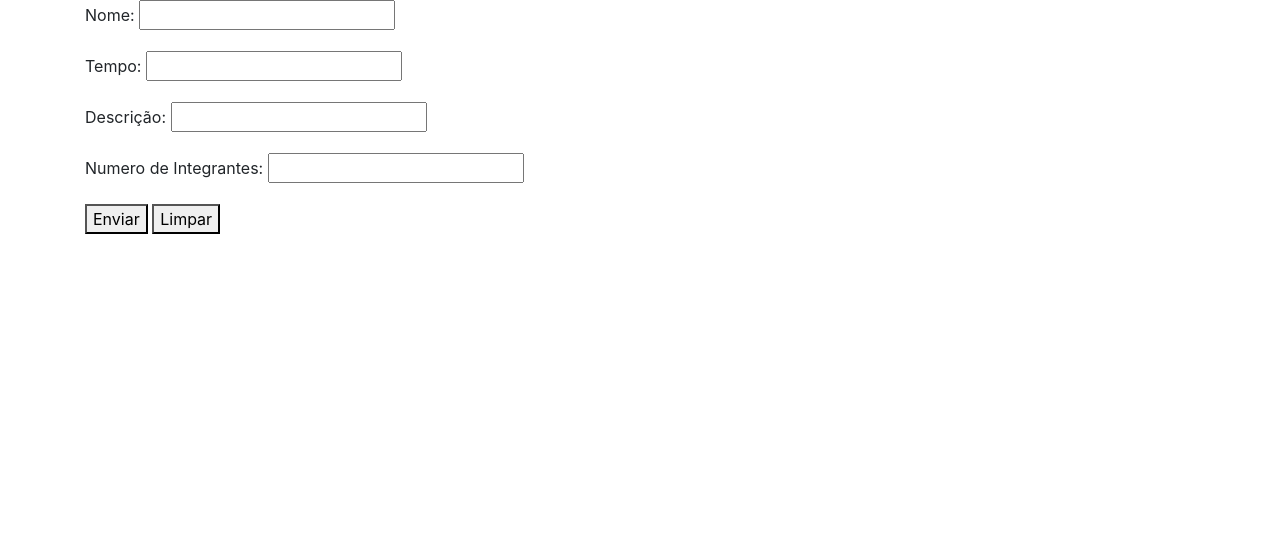
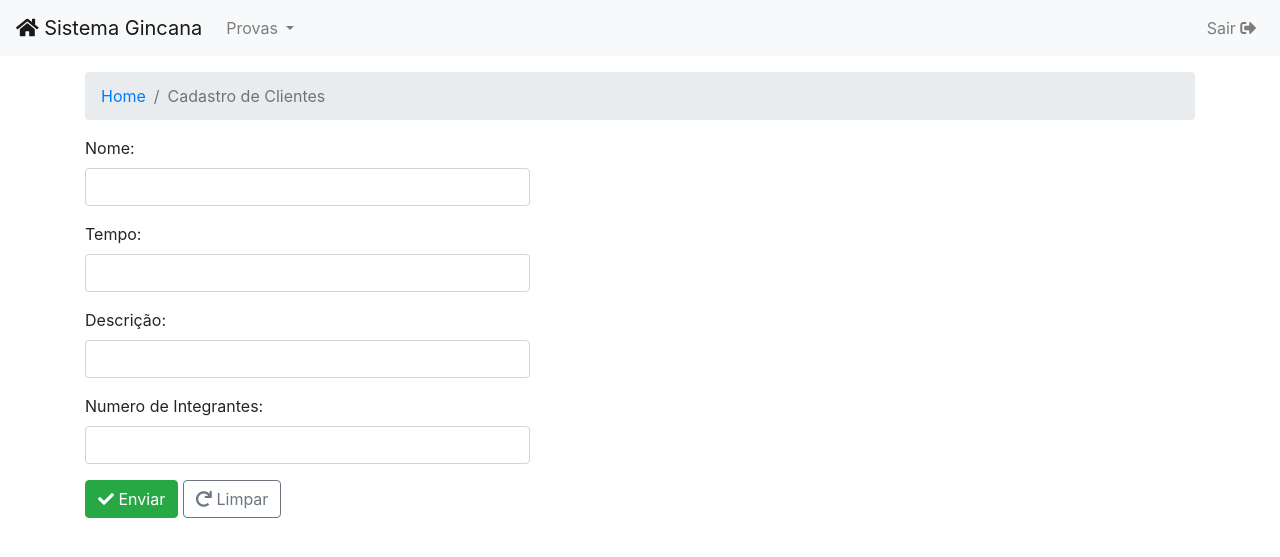
Before and after one commit to rafaelvormerschmitz/GincanaCI, a CodeIgniter app: the page made by application/views/FormProva.php in a window 1280 px wide. Shown: the top 557 px of the page. Run offline with CodeIgniter, Linux system fonts and the light colour scheme.

Commit message:
ultimato

```diff
--- a/application/controllers/Prova.php
+++ b/application/controllers/Prova.php
@@ -6,6 +6,12 @@ class Prova extends CI_Controller {
 
     public function index() {
         $this->listar();
+    }
+
+    public function __construct() {
+        parent::__construct();
+        $this->load->model('Usuario_model');
+        $this->Usuario_model->verificaLogin();
     }
 
     public function listar() {
--- a/application/views/FormProva.php
+++ b/application/views/FormProva.php
@@ -6,35 +6,81 @@
         <link rel="stylesheet" href="https://use.fontawesome.com/releases/v5.7.2/css/all.css" integrity="sha384-fnmOCqbTlWIlj8LyTjo7mOUStjsKC4pOpQbqyi7RrhN7udi9RwhKkMHpvLbHG9Sr" crossorigin="anonymous">
     </head>
     <body>
-        <div class="container">
+
+        <nav class="navbar navbar-light bg-light navbar-expand-md">
+            <a class="navbar-brand" href="<?= $this->config->base_url(); ?>">
+                <i class="fas fa-home"></i>
+                Sistema Gincana
+            </a>
+
+            <div class="collapse navbar-collapse">
+                <ul class="navbar-nav mr-auto">
+                    <li class="nav-item dropdown">
+                        <a href="#" id="menuClientes" class="nav-link dropdown-toggle" data-toggle="dropdown">
+                            Provas
+                        </a>
+                        <div class="dropdown-menu" aria-labelledby="menuProva">
+                            <a href="<?= $this->config->base_url() . 'Prova/listar'; ?>" class="dropdown-item">Listar</a>
+                            <a href="<?= $this->config->base_url() . '´Prova/cadastrar'; ?>" class="dropdown-item">Cadastrar</a>
+                        </div>
+                    </li>
+                </ul>
+                <ul class="navbar-nav justify-content-end">
+                    <li class="nav-item">
+                        <a class="nav-link" href="<?= $this->config->base_url() . 'Usuario/sair'; ?>">
+                            Sair <i class="fas fa-sign-out-alt"></i>
+                        </a>
+                    </li>
+                </ul>
+            </div>
+        </nav>
+        <div class="container mt-3">
+            <nav aria-label="breadcrumb">
+                <ol class="breadcrumb">
+                    <li class="breadcrumb-item"><a href="<?= $this->config->base_url(); ?>">Home</a></li>
+                    <li class="breadcrumb-item active" aria-current="page">Cadastro de Clientes</li>
+                </ol>
+            </nav>
+        </div>
+
+        <?php
+        $mensagem = $this->session->flashdata('mensagem');
+        echo (isset($mensagem) ? '<div class="alert alert-success" role="alert">' . $mensagem . '</div>' : '');
+        ?>
+        <div class="container mt-3">
             <div class = "row">
                 <div class = "col-md-5 col-xs-12">
                     <form action = "" method = "post">
                         <input type = "hidden" name = "id" value = "<?= (isset($prova)) ? $prova->id : ''; ?>">
+
                         <div class = "form-group">
                             <label for = "nome"> Nome:</label>
-                            <input type = "text" name = "nome" id = "nome" value = "<?= (isset($prova)) ? $prova->nome : ''; ?>">
+                            <input type = "text" name = "nome"  class="form-control" id = "nome" value = "<?= (isset($prova)) ? $prova->nome : ''; ?>">
                         </div>
 
                         <div class = "form-group">
                             <label for = "tempo">Tempo:</label>
-                            <input type = "text" name = "tempo" id = "tempo" value = "<?= (isset($prova)) ? $prova->tempo : ''; ?>">
+                            <input type = "text" name = "tempo"  class="form-control" id = "tempo" value = "<?= (isset($prova)) ? $prova->tempo : ''; ?>">
                         </div>
 
                         <div class = "form-group">
                             <label for = "descricao"> Descrição:</label>
-                            <input type = "text" name = "descricao" id = "descricao" value = "<?= (isset($prova)) ? $prova->descricao : ''; ?>">
+                            <input type = "text" name = "descricao"  class="form-control" id = "descricao" value = "<?= (isset($prova)) ? $prova->descricao : ''; ?>">
                         </div>
 
                         <div class = "form-group">
                             <label for = "NmIntegrantes"> Numero de Integrantes:</label>
-                            <input type = "text" name = "NmIntegrantes" id = "NmIntegrantes" value = "<?= (isset($prova)) ? $prova->NmIntegrantes : ''; ?>">
+                            <input type = "text"  class="form-control" name = "NmIntegrantes" id = "NmIntegrantes" value = "<?= (isset($prova)) ? $prova->NmIntegrantes : ''; ?>">
                         </div>
-                        <button type = "submit">Enviar</button>
-                        <button type = "reset">Limpar</button>
+
+                        <button type="submit" class="btn btn-success"><i class="fas fa-check"></i> Enviar</button>
+                        <button type="reset" class="btn btn-outline-secondary"><i class="fas fa-redo"></i> Limpar</button>
                     </form>
                 </div>
             </div>
         </div>
+
+        <script src="https://code.jquery.com/jquery-3.3.1.slim.min.js" integrity="sha384-q8i/X+965DzO0rT7abK41JStQIAqVgRVzpbzo5smXKp4YfRvH+8abtTE1Pi6jizo" crossorigin="anonymous"></script>
+        <script src="https://stackpath.bootstrapcdn.com/bootstrap/4.3.1/js/bootstrap.min.js" integrity="sha384-JjSmVgyd0p3pXB1rRibZUAYoIIy6OrQ6VrjIEaFf/nJGzIxFDsf4x0xIM+B07jRM" crossorigin="anonymous"></script>
     </body>
 </html>
```
Also changed, not shown: application/views/ListaProva.php (+40 -0 lines).
